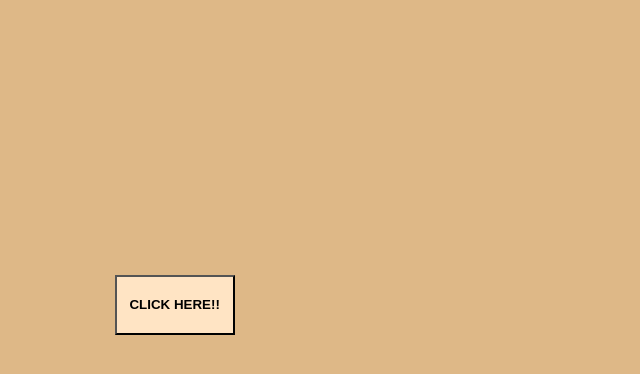
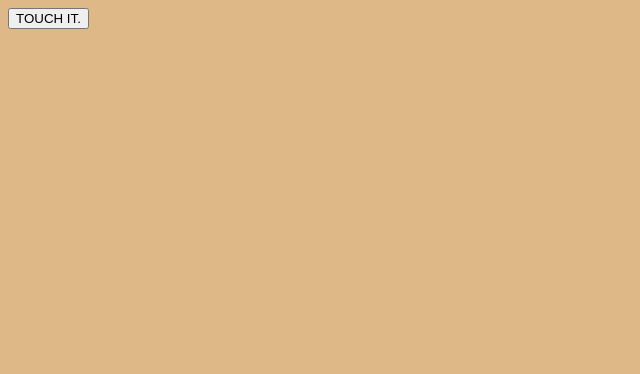
Before and after one commit to noobmody098/nothinghere, a plain HTML site: page index.html in a window 1280 px wide. Shown: the whole page, without its empty margins (0-640 px from the left). Drawn offline with Linux system fonts and the light colour scheme.

Commit message:
index.html

```diff
--- a/index.html
+++ b/index.html
@@ -25,7 +25,7 @@
 </head>
 <body>
  <a href="index01.html">
-  <button class="button">CLICK HERE!!</button></a>
+  <button>TOUCH IT.</button></a>
 
 </body>
 </html>
```
